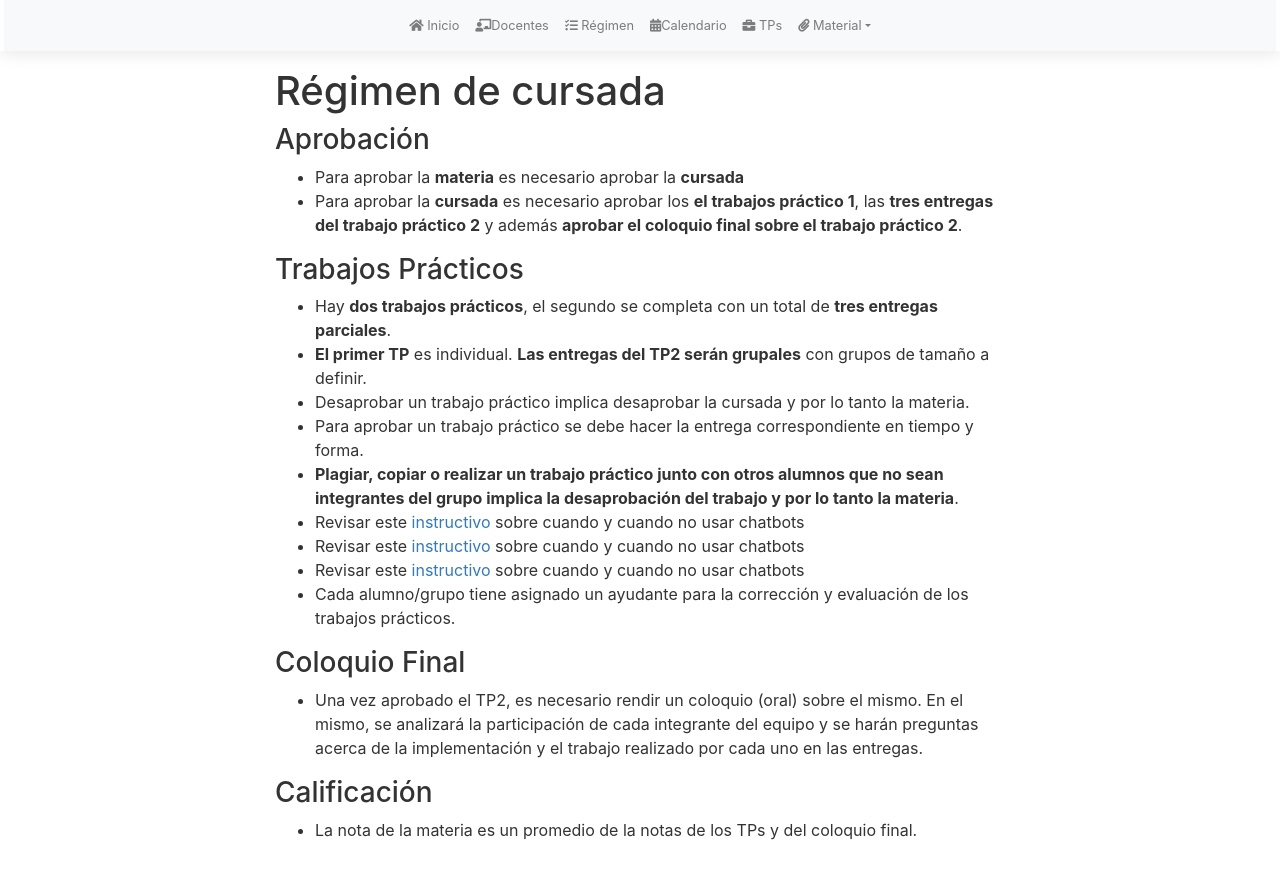
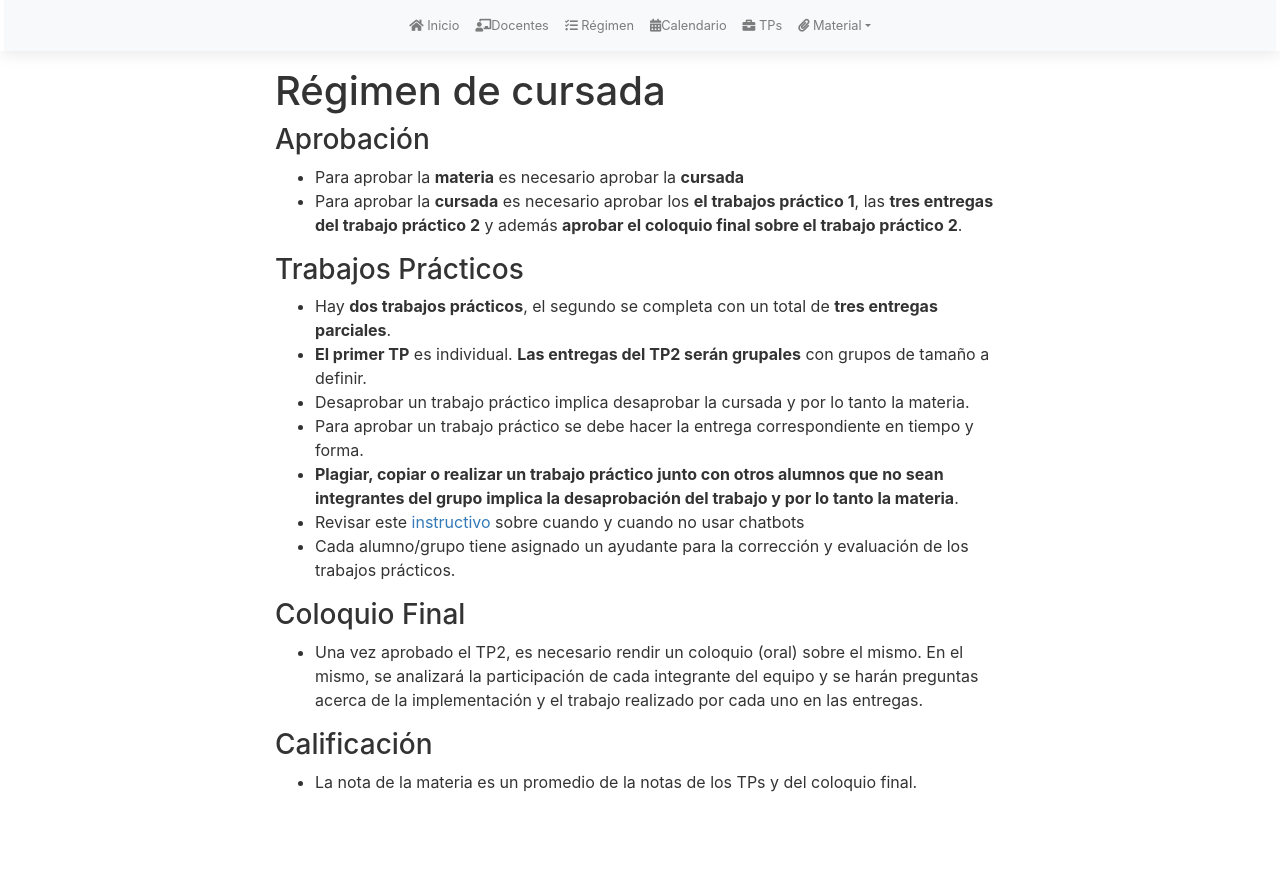
Before and after one commit to intro-tb022/intro, a Jekyll site: the page built from regimen.md, in a window 1280 px wide. Shown: the top 879 px of the page. Built offline with Jekyll 4.4.1, drawn with Linux system fonts in a browser that asks for light colours; nearby versions of some CDN libraries; our own code applies the rules of GitHub Pages for plain Markdown files.

Commit message:
Fix link to drive and other links in regimen

```diff
--- a/regimen.md
+++ b/regimen.md
@@ -16,8 +16,6 @@
 * Para aprobar un trabajo práctico se debe hacer la entrega correspondiente en tiempo y forma.
 * **Plagiar, copiar o realizar un trabajo práctico junto con otros alumnos que no sean integrantes del grupo implica la desaprobación del trabajo y por lo tanto la materia**.
 * Revisar este [instructivo](utils/chatbots) sobre cuando y cuando no usar chatbots
-* Revisar este [instructivo](intro/utils/chatbots) sobre cuando y cuando no usar chatbots
-* Revisar este [instructivo](/intro/utils/chatbots) sobre cuando y cuando no usar chatbots
 * Cada alumno/grupo tiene asignado un ayudante para la corrección y evaluación de los trabajos prácticos.
 
 ### Coloquio Final
```
Also changed, not shown: index.md (+1 -1 lines).
